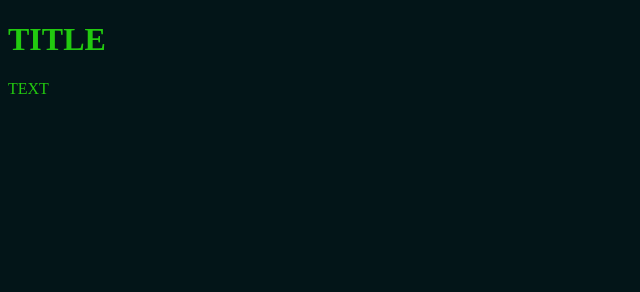
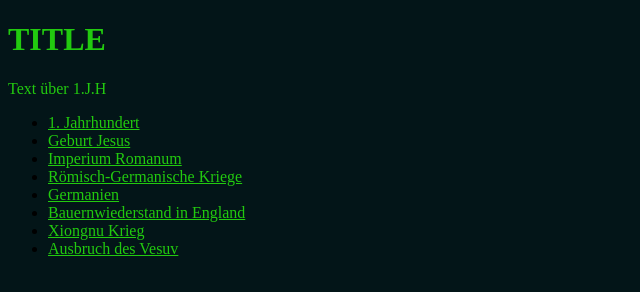
Before and after one commit to Marco-mm123/TBZ-Projekt, a plain HTML site: page 1.first_century/0.first_Century_site.html in a window 1280 px wide. Shown: the whole page, without its empty margins (0-640 px from the left). Drawn offline with Linux system fonts and the light colour scheme.

Commit message:
Links in 1.J.H eingefuegt

```diff
--- a/1.first_century/0.first_Century_site.html
+++ b/1.first_century/0.first_Century_site.html
@@ -21,6 +21,28 @@
   </head>
   <body>
     <h1>TITLE</h1>
-    <p>TEXT</p>
+    <p>Text über 1.J.H</p>
+    <ul>
+      <li>
+        <a href="1.first_century/first_Century_site.html">1. Jahrhundert</a>
+      </li>
+      <li><a href="1.first_century/01.jesus.html">Geburt Jesus</a></li>
+      <li>
+        <a href="1.first_century/1.roman_Empire.html">Imperium Romanum</a>
+      </li>
+      <li>
+        <a href="1.first_century/2.Roman_gemanic_war.html"
+          >Römisch-Germanische Kriege</a
+        >
+      </li>
+      <li><a href="1.first_century/3.germania.html">Germanien</a></li>
+      <li>
+        <a href="1.first_century/4.GB_bauernwiederstand.html"
+          >Bauernwiederstand in England</a
+        >
+      </li>
+      <li><a href="1.first_century/5.Xiongnu.html">Xiongnu Krieg</a></li>
+      <li><a href="1.first_century/6.Vesuv.html">Ausbruch des Vesuv</a></li>
+    </ul>
   </body>
 </html>
```
